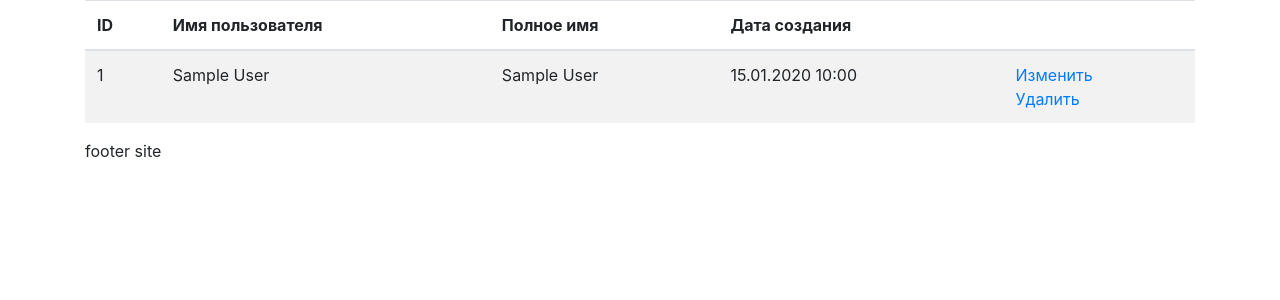
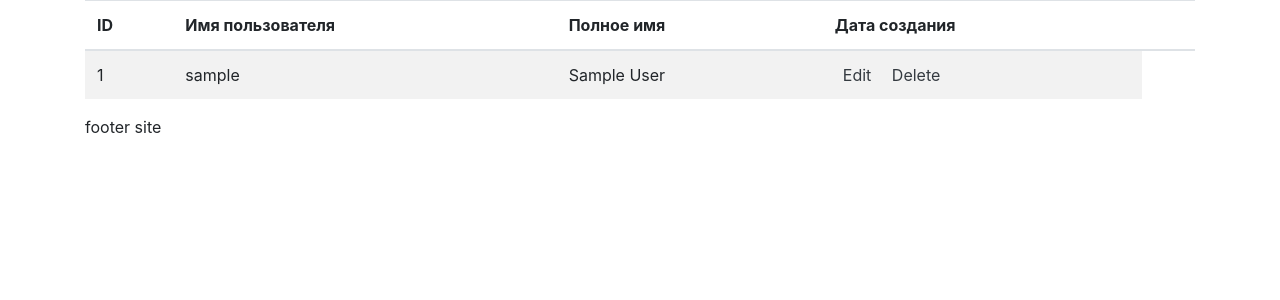
Before and after one commit to potemkuh/python-project-lvl4, a Django app: page /users/ in a window 1280 px wide. Shown: the part 56-356 px from the top of the page. Run offline with Django 3.2, Linux system fonts and the light colour scheme; tables that the repository leaves empty hold one stand-in row (values such as "Sample post"); some libraries are stand-ins or nearby versions.

Commit message:
registration completed

```diff
--- a/task_manager/settings.py
+++ b/task_manager/settings.py
@@ -126,3 +126,5 @@ STATIC_URL = '/static/'
 # https://docs.djangoproject.com/en/3.2/ref/settings/#default-auto-field
 
 DEFAULT_AUTO_FIELD = 'django.db.models.BigAutoField'
+
+AUTH_USER_MODEL = "users.User"
--- a/task_manager/templates/users.html
+++ b/task_manager/templates/users.html
@@ -12,19 +12,17 @@
       </tr>
     </thead>
     <tbody>
-    {% for user in data %}
-        <tr>
-          <td>{{user.id }}</td>
-          <td>{{ user.name }}</td>
-          <td>{{ user.full_name}}</td>
-          <td>{{ user.time_create|date:"d.m.Y H:i" }}</td>
-          <td>
-            <a href="/ссылка на изменить/">Изменить</a>
-            <br>
-            <a href="/ссылка на удалить/">Удалить</a>
-          </td>
-        </tr>
-    {% endfor%}
+      {% for user in users %}
+      <tr>
+        <td>{{ user.id }}</td>
+        <td>{{ user.username }}</td>
+        <td>{{ user.get_full_name }}</td>
+        <td>
+          <a class="p-2 text-dark" href="#">Edit</a>
+          <a class="p-2 text-dark" href="#">Delete</a>
+        </td>
+      </tr>
+      {% endfor %}
     </tbody>
 </table>
 
--- a/task_manager/users/models.py
+++ b/task_manager/users/models.py
@@ -1,9 +1,7 @@
 from django.db import models
+from django.contrib.auth.models import AbstractUser
 
-class Users(models.Model):
-    name = models.CharField(max_length=255)
-    full_name = models.CharField(max_length=255)
-    time_create = models.DateTimeField(auto_now_add=True)
 
-def __str__(self):
-    return self.name
+class User(AbstractUser):
+    def str(self):
+        return self.get_full_name()
--- a/task_manager/users/urls.py
+++ b/task_manager/users/urls.py
@@ -2,6 +2,7 @@ from django.urls import path
 from task_manager.users import views
 
 urlpatterns = [
-    path('', views.list_of_users),
-    path('create/', views.CreateUser.as_view(), name='create')
+    #path('', views.list_of_users),
+    path('', views.UsersList.as_view(), name='login'),
+    path('create/', views.CreateUser.as_view(), name='create'),
 ]
--- a/task_manager/users/views.py
+++ b/task_manager/users/views.py
@@ -1,16 +1,17 @@
 from django.http import request
 from django.shortcuts import render
-from task_manager.users.models import Users
+from task_manager.users.models import User
 from django.contrib.messages.views import SuccessMessageMixin
-from django.views.generic import CreateView
+from django.views.generic import CreateView, ListView
 from django.contrib.auth.forms import UserCreationForm
 from django.contrib.auth import get_user_model
 from django.urls import reverse
 
 
-def list_of_users(request):
-    data = Users.objects.all()
-    return render(request, 'users.html', {'data': data})
+class UsersList(ListView):
+    model = get_user_model()
+    template_name = "users.html"
+    context_object_name = "users"
 
 
 def create(request):
```
Also changed, not shown: task_manager/templates/create.html (+1 -22 lines), task_manager/users/migrations/0001_initial.py.
